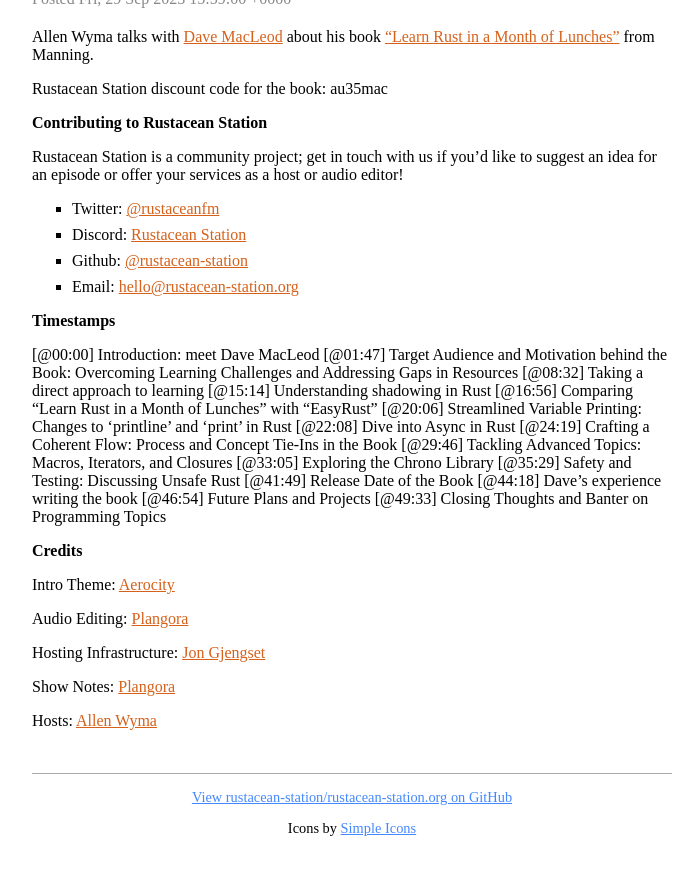
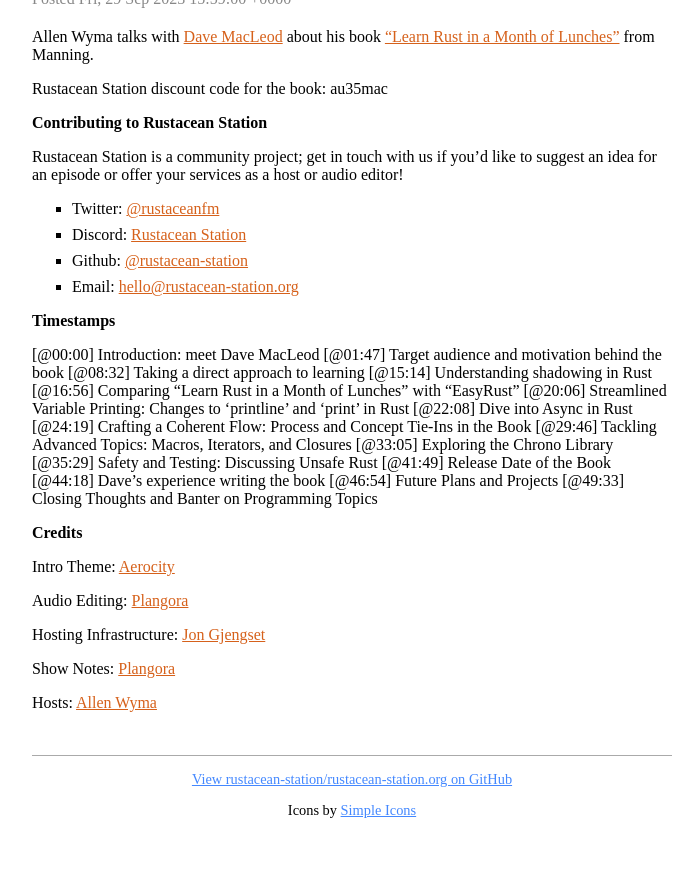
Before and after one commit to rustacean-station/rustacean-station.org, a Jekyll site: the page built from _episodes/interviews/2023-09-29-dave-macleod.md, in a window 1280 px wide and 900 px high, scrolled down 672 px. Shown: the top 875 px of the window, without its empty margins (288-986 px from the left). Built offline with Jekyll 4.4.1, drawn with Linux system fonts in a browser that asks for light colours.

Commit message:
Update _episodes/interviews/2023-09-29-dave-macleod.md
Co-authored-by: Jon Gjengset <jon@thesquareplanet.com>

```diff
--- a/_episodes/interviews/2023-09-29-dave-macleod.md
+++ b/_episodes/interviews/2023-09-29-dave-macleod.md
@@ -22,7 +22,7 @@
 
 ## Timestamps
 [@00:00] Introduction: meet Dave MacLeod
-[@01:47] Target Audience and Motivation behind the Book: Overcoming Learning Challenges and Addressing Gaps in Resources
+[@01:47] Target audience and motivation behind the book
 [@08:32] Taking a direct approach to learning
 [@15:14] Understanding shadowing in Rust
 [@16:56] Comparing "Learn Rust in a Month of Lunches" with "EasyRust"
```
